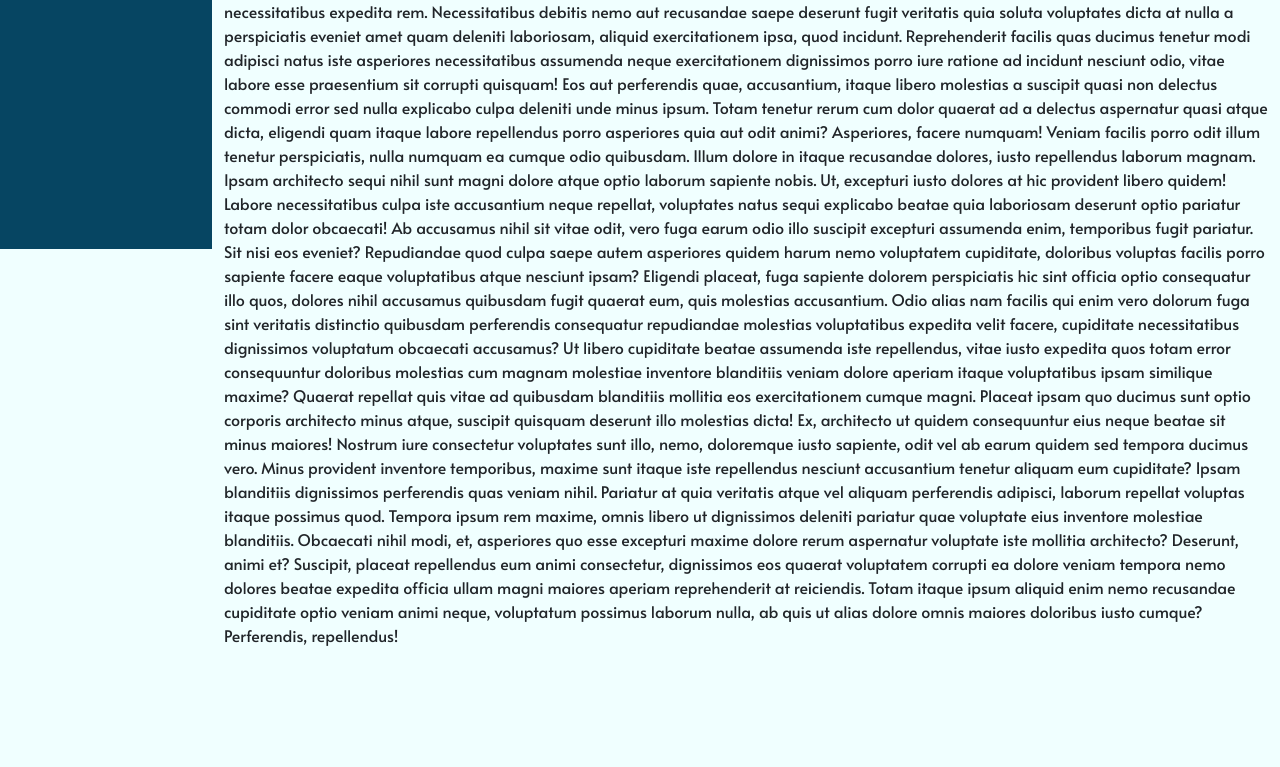
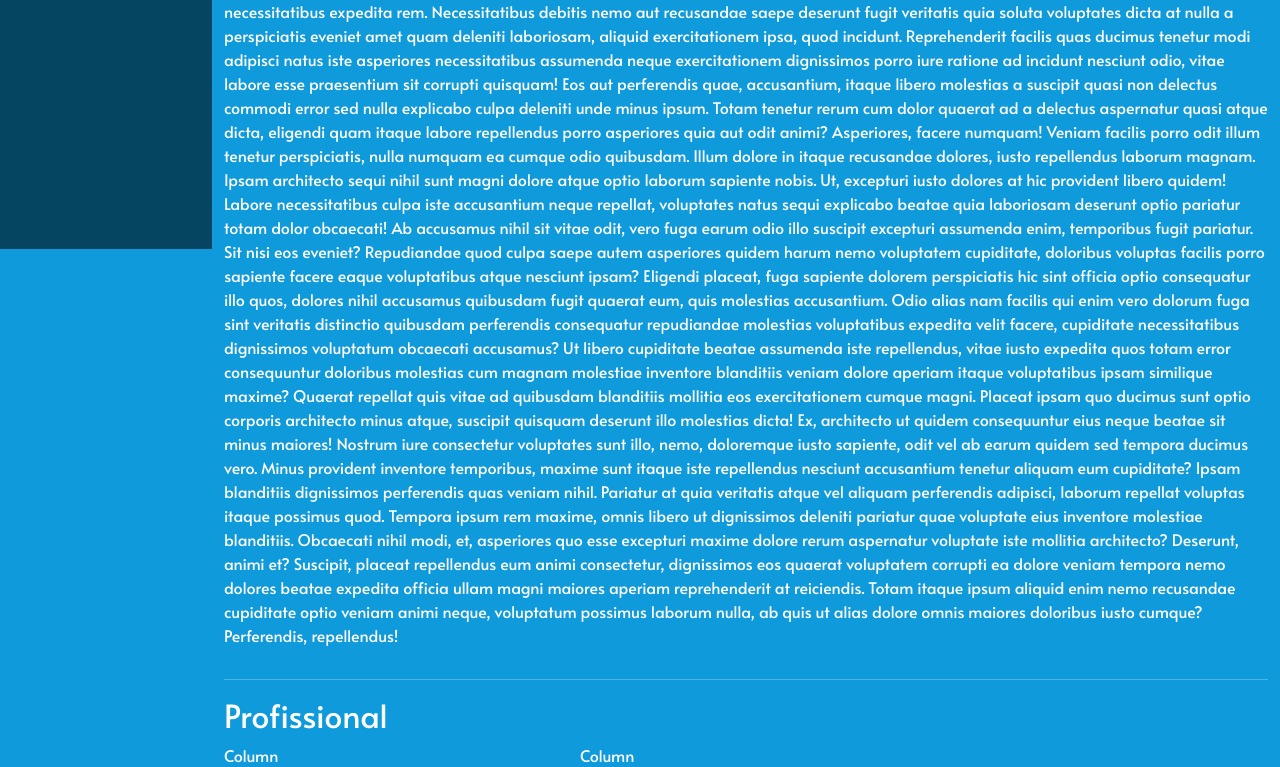
Before and after one commit to ygorluizfrazao/petsworld, a plain HTML site: page index.html in a window 1280 px wide. Shown: the part 551-1318 px from the top of the page. Before the commit the page ends 1214 px from the top, so only its background shows below. Drawn offline with nearby package versions, Linux system fonts and the light colour scheme.

Commit message:
Working in professional section

```diff
--- a/index.html
+++ b/index.html
@@ -36,7 +36,8 @@
 
       body {
         display: flex;
-        background-color: azure;
+        background-color: var(--color-primary);
+        color: var(--color-over-primary);
         font-family: "Alata", sans-serif;
       }
 
@@ -219,6 +220,20 @@
             </div>
         </div>
       </section>
+      <section class="professional">
+        <div class="container">
+          <div class="row justify-content-center align-items-center g-2">
+            <div class="col-12">
+              <hr>
+              <h2>Profissional</h2>
+            </div>
+          </div>
+          <div class="row justify-content-center align-items-center">
+            <div class="col-4">Column</div>
+            <div class="col-8">Column</div>
+          </div>
+        </div>
+      </section>
     </div>
   </body>
 </html>
```
